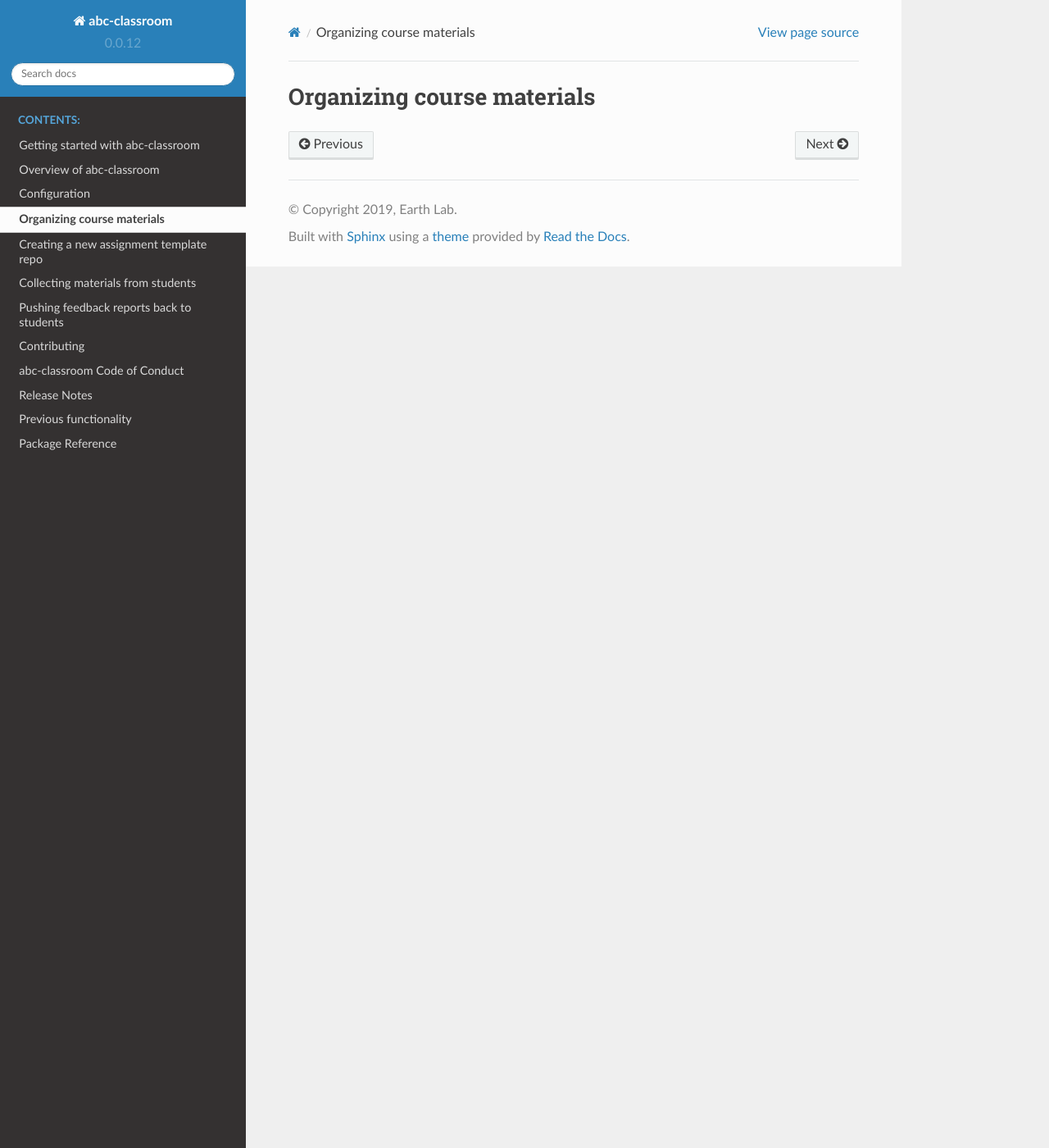
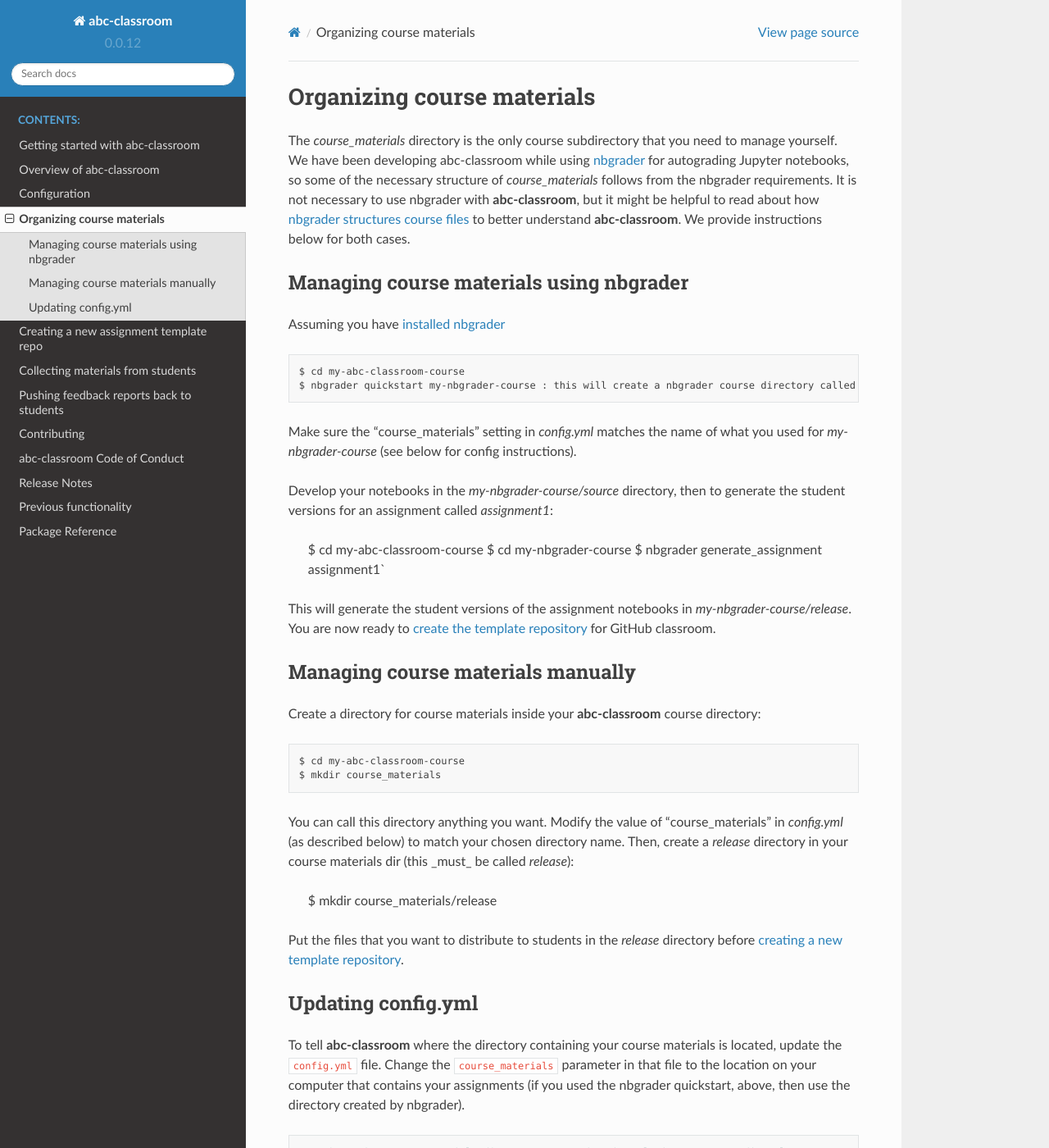
Before and after one commit to earthlab/abc-classroom, a Sphinx documentation site: the page built from docs/course-materials.rst, in a window 1280 px wide and 1400 px high. Shown: the whole window at 82% size. Built offline with Sphinx 7.4.7 and the Read the Docs theme 2.0.0, drawn with Linux system fonts in a browser that asks for light colours; some of the changed text lies outside the part shown.

Commit message:
course materials docs

```diff
--- a/docs/course-materials.rst
+++ b/docs/course-materials.rst
@@ -1,2 +1,54 @@
 Organizing course materials
 ---------------------------
+
+The `course_materials` directory is the only course subdirectory that you need to
+manage yourself. We have been developing abc-classroom while using `nbgrader <https://nbgrader.readthedocs.io/en/stable/>`_
+for autograding Jupyter notebooks, so some of the necessary structure of `course_materials` follows from the nbgrader requirements. It is not necessary to use nbgrader with **abc-classroom**, but it might be helpful to read about how `nbgrader structures course files <https://nbgrader.readthedocs.io/en/stable/user_guide/philosophy.html>`_ to better understand **abc-classroom**. We provide instructions below for both cases.
+
+Managing course materials using nbgrader
+========================================
+
+Assuming you have `installed nbgrader <https://nbgrader.readthedocs.io/en/stable/user_guide/installation.html>`_ ::
+
+    $ cd my-abc-classroom-course
+    $ nbgrader quickstart my-nbgrader-course : this will create a nbgrader course directory called ``nbgrader``
+
+Make sure the "course_materials" setting in `config.yml` matches the name of what you used for `my-nbgrader-course` (see below for config instructions).
+
+Develop your notebooks in the `my-nbgrader-course/source` directory, then to generate the student versions for an assignment called `assignment1`:
+
+    $ cd my-abc-classroom-course
+    $ cd my-nbgrader-course
+    $ nbgrader generate_assignment assignment1`
+
+This will generate the student versions of the assignment notebooks in `my-nbgrader-course/release`. You are now ready to :doc:`create the template repository </new_assignment>` for GitHub classroom.
+
+Managing course materials manually
+==================================
+
+Create a directory for course materials inside your **abc-classroom** course directory::
+
+    $ cd my-abc-classroom-course
+    $ mkdir course_materials
+
+You can call this directory anything you want. Modify the value of "course_materials" in `config.yml` (as described below) to match your chosen directory name. Then, create a `release` directory in your course materials dir (this _must_ be called `release`):
+
+    $ mkdir course_materials/release
+
+Put the files that you want to distribute to students in the `release` directory before :doc:`creating a new template repository </new_assignment>`.
+
+Updating config.yml
+===================
+
+To tell **abc-classroom** where the directory containing your course materials
+is located, update the ``config.yml`` file. Change the ``course_materials``
+parameter in that file to the location on your computer that contains your
+assignments (if you used the nbgrader quickstart, above, then use the directory
+created by nbgrader).
+
+.. code-block:: yaml
+
+  # Path to the course_materials directory. Assumed to be relative to course_dir unless
+  # you enter an absolute path (i.e. starting with '/' on Linux or OS X or with
+  # 'C:' on Windows).
+  course_materials: course_materials
```
Also changed, not shown: CHANGELOG.md (+1 -0 lines), docs/get-started.rst (+3 -38 lines), docs/new_assignment.rst (+9 -10 lines), docs/overview.rst (+18 -8 lines).
